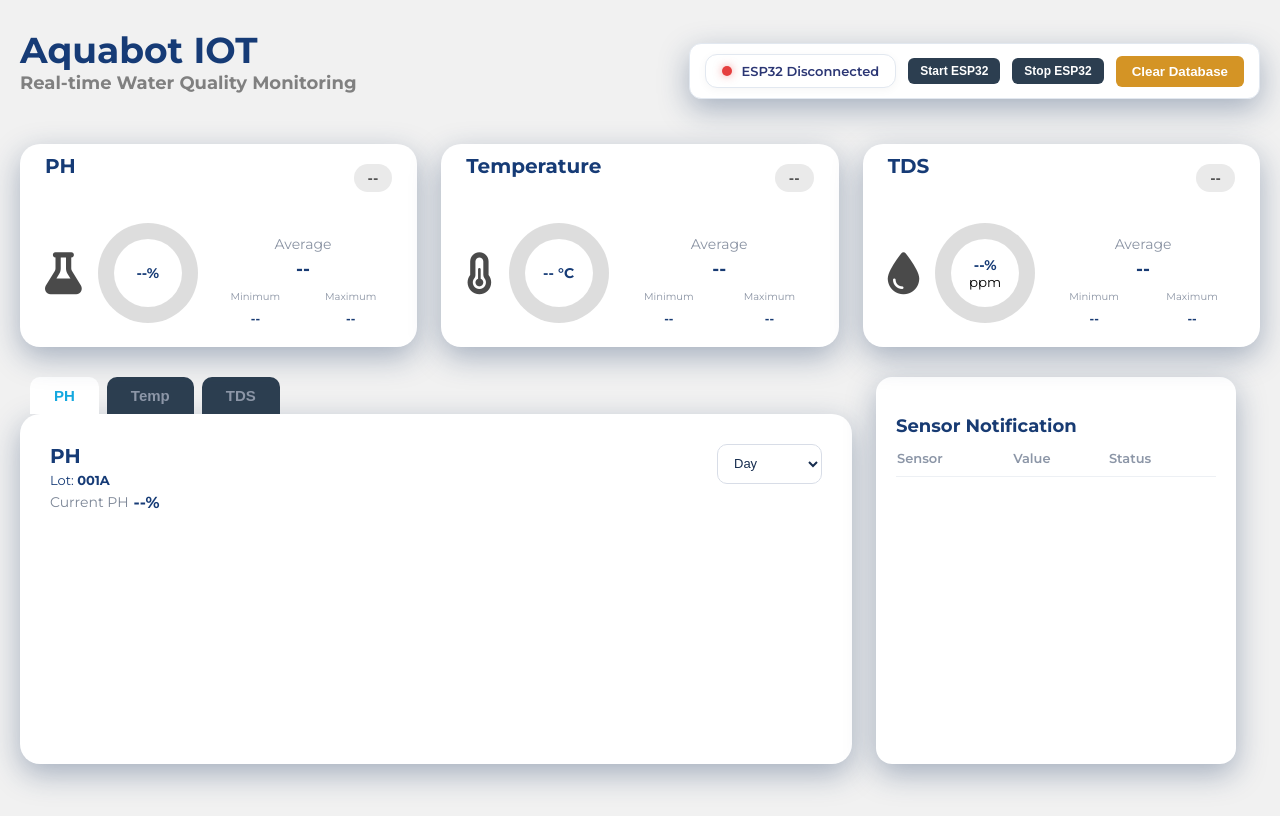
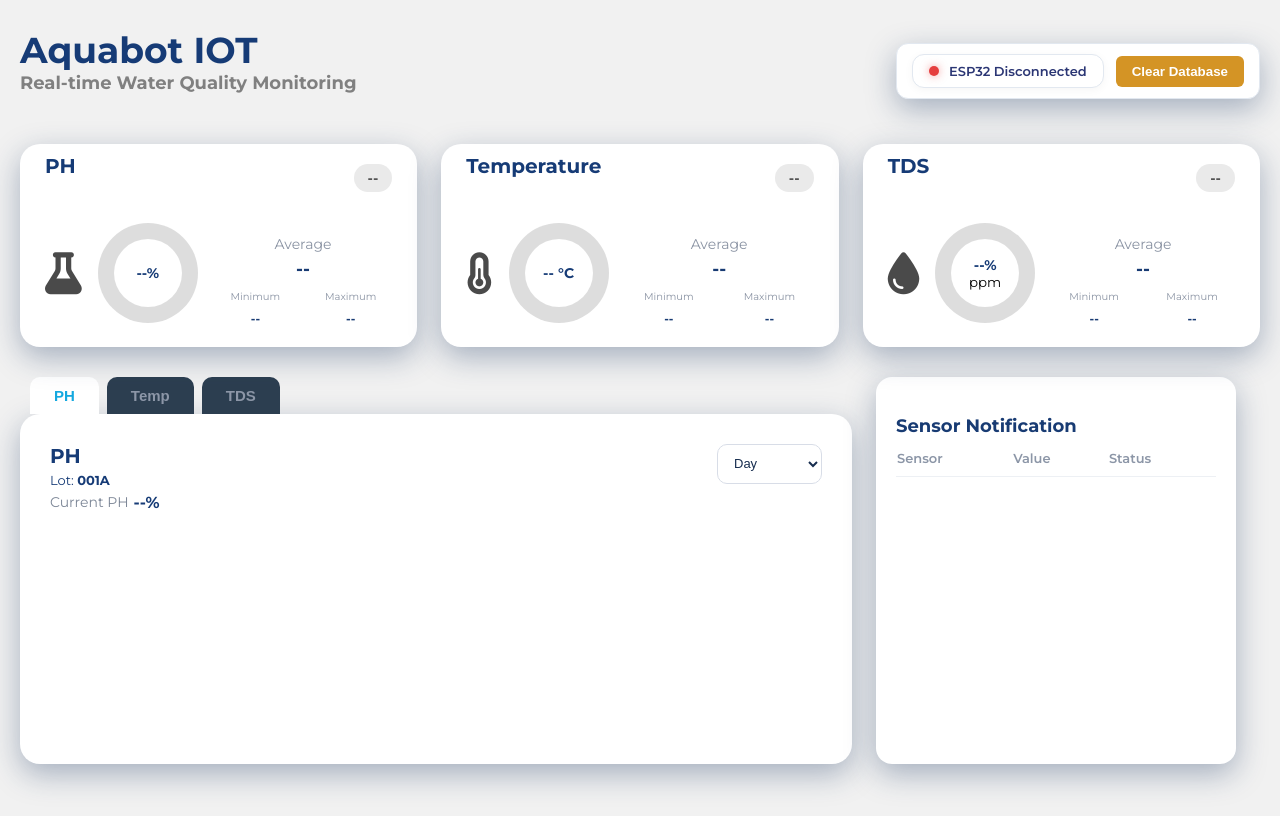
Before and after one commit to silathananun-lab/AquarBot_IOT, a website with bundled scripts: page public/index.html in a window 1280 px wide. Built offline with nearby package versions, Linux system fonts and the light colour scheme; no server answers.

```diff
--- a/public/index.html
+++ b/public/index.html
@@ -49,8 +49,8 @@
                 <span id="espStatusText">ESP32 Disconnected</span>
             </div>
 
-            <button type="button" class="btn-control btn-start" onclick="startESP()">Start ESP32</button>
-            <button type="button" class="btn-control btn-stop" onclick="stopESP()">Stop ESP32</button>
+            <!-- <button type="button" class="btn-control btn-start" onclick="startESP()">Start ESP32</button>
+            <button type="button" class="btn-control btn-stop" onclick="stopESP()">Stop ESP32</button> -->
 
             <button id="clearBtn" class="btn-clear" onclick="openClearModal()">Clear Database</button>
         </div>
```
